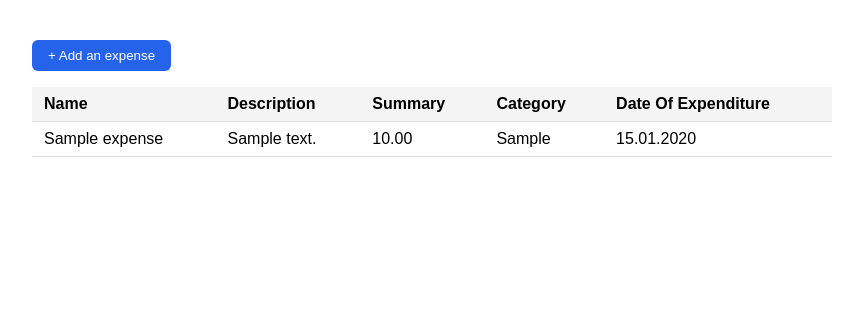
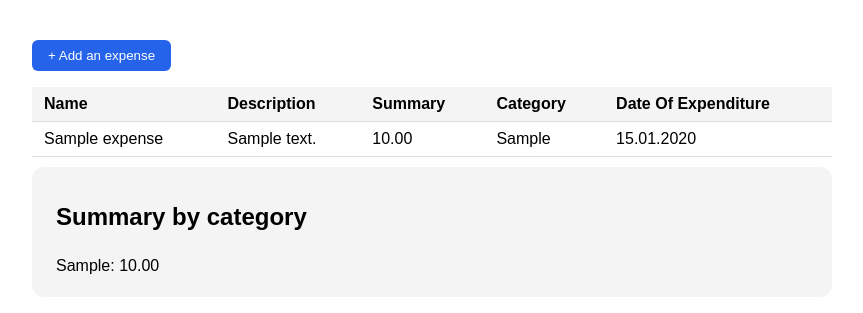
Before and after one commit to VladyslavDub/expense-tracker, a Django app: page /expenses/ in a window 1280 px wide. Shown: the top 313 px of the page, without its empty margins (208-1071 px from the left). Run offline with Django 5.2, Linux system fonts and the light colour scheme; tables that the repository leaves empty hold one stand-in row (values such as "Sample post").

Commit message:
Add and style totals by category

```diff
--- a/expenses/templates/expenses/expenses_list.html
+++ b/expenses/templates/expenses/expenses_list.html
@@ -52,7 +52,27 @@
             border-radius: 6px;
             cursor: pointer;
         }
-
+        .summary {
+            background: #f4f4f4;
+            border-radius: 12px;
+            padding: 16px 24px;
+            margin-top: 10px;
+            margin-bottom: 24px;
+        }
+        .summary ul {
+            list-style: none;
+            padding: 0;
+            margin: 0;
+        }
+        .summary li {
+            display: flex;
+            justify-content: space-between;
+            padding: 6px 0;
+            border-bottom: 1px solid #ddd;
+        }
+        .summary li:last-child {
+            border-bottom: none;
+        }
   </style>
 </head>
 <body>
@@ -82,6 +102,14 @@
         {% endfor %}
     </tbody>
 </table>
+<div class="summary">
+    <h2>Summary by category</h2>
+    <ul>
+        {% for category, total in stats.items %}
+        <li>{{ category }}: {{total}}</li>
+        {% endfor %}
+    </ul>
+</div>
 <dialog id="expense-dialog">
   <form method="post" action="{% url 'expense_add' %}">
     {% csrf_token %}
--- a/expenses/views.py
+++ b/expenses/views.py
@@ -2,10 +2,20 @@ from django.shortcuts import render, redirect
 from .models import Expense
 from .forms import ExpenseForm
 
+def totals_by_category(expenses):
+    total_expenses = {}
+    for expense in expenses:
+        if expense.category in total_expenses:
+            total_expenses[expense.category] = total_expenses[expense.category] + expense.amount
+        else:
+            total_expenses[expense.category] = expense.amount
+    return total_expenses
+
 def expense_list(request):
     expenses = Expense.objects.all().order_by('-date_of_expenditure', '-id')
     form = ExpenseForm()
-    return render(request, 'expenses/expenses_list.html', {'expenses': expenses, 'form': form})
+    stats = totals_by_category(expenses)
+    return render(request, 'expenses/expenses_list.html', {'expenses': expenses, 'form': form, 'stats': stats})
 
 def expense_add(request):
     if request.method == 'POST':
```
